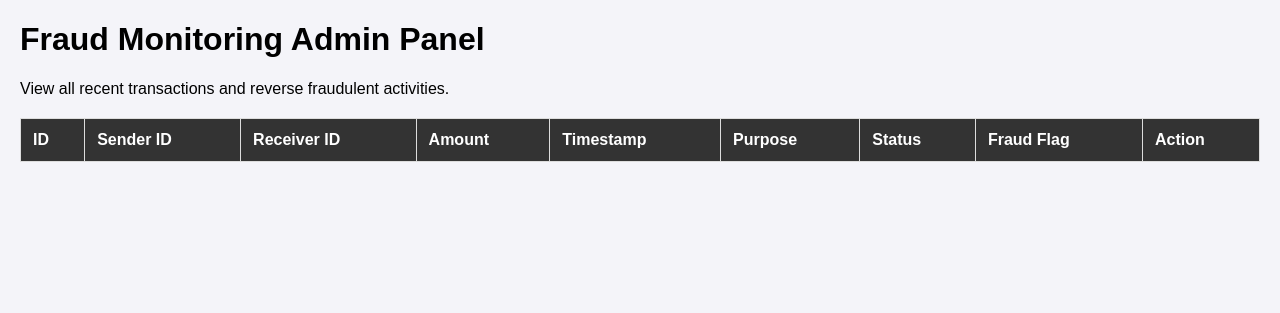
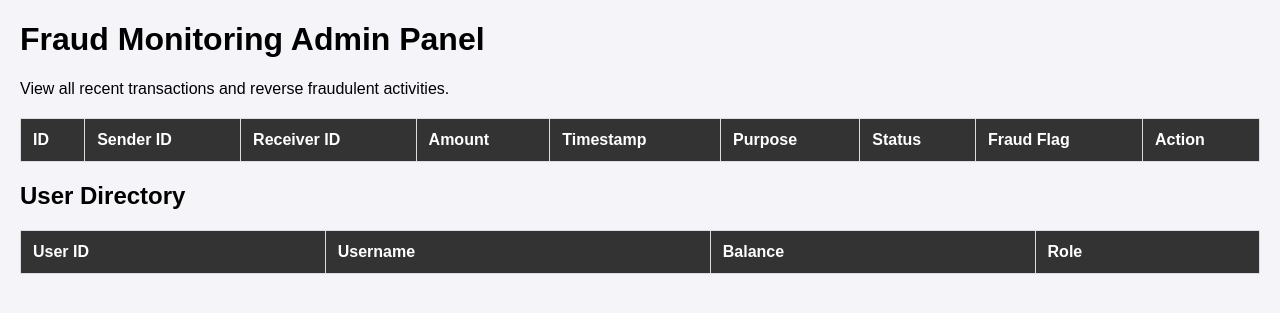
Before and after one commit to vinayak200421/financial-fraud-detection, a Flask app: template bank_server/templates/admin.html in a window 1280 px wide. Shown: the top 313 px of the page. Run offline with Flask 3, Linux system fonts and the light colour scheme; the template is opened without the code that fills it, so the values that code supplies are empty; parts of the project's set-up code (start-up, migrations or seed data) failed here and were passed over.

```diff
--- a/bank_server/app.py
+++ b/bank_server/app.py
@@ -227,6 +227,20 @@ def admin_transactions():
         })
     return jsonify(result), 200
 
+@app.route('/api/admin/users', methods=['GET'])
+@admin_required()
+def admin_users():
+    users = User.query.all()
+    result = []
+    for u in users:
+        result.append({
+            "id": u.id,
+            "username": u.username,
+            "balance": u.balance,
+            "is_admin": u.is_admin
+        })
+    return jsonify(result), 200
+
 @app.route('/api/admin/reverse/<int:txn_id>', methods=['POST'])
 @admin_required()
 def reverse_transaction(txn_id):
--- a/bank_server/templates/admin.html
+++ b/bank_server/templates/admin.html
@@ -38,6 +38,21 @@
             </tr>
         </thead>
         <tbody id="txTable">
+            <!-- Rows populated by JS -->
+        </tbody>
+    </table>
+
+    <h2>User Directory</h2>
+    <table>
+        <thead>
+            <tr>
+                <th>User ID</th>
+                <th>Username</th>
+                <th>Balance</th>
+                <th>Role</th>
+            </tr>
+        </thead>
+        <tbody id="userTable">
             <!-- Rows populated by JS -->
         </tbody>
     </table>
@@ -83,6 +98,25 @@
             }
         }
 
+        async function fetchUsers() {
+            const res = await fetch('/api/admin/users');
+            if (res.ok) {
+                const data = await res.json();
+                const tbody = document.getElementById('userTable');
+                tbody.innerHTML = '';
+                data.forEach(user => {
+                    tbody.innerHTML += `
+                        <tr>
+                            <td>${user.id}</td>
+                            <td>${user.username}</td>
+                            <td>$${user.balance.toFixed(2)}</td>
+                            <td>${user.is_admin ? 'Admin' : 'User'}</td>
+                        </tr>
+                    `;
+                });
+            }
+        }
+
         async function explainTransaction(txId) {
             const res = await fetch(`/api/admin/explain/${txId}`);
             if (res.ok) {
@@ -124,6 +158,7 @@
 
         // Initial load
         fetchTransactions();
+        fetchUsers();
     </script>
 </body>
 </html>
--- a/bank_server/templates/index.html
+++ b/bank_server/templates/index.html
@@ -33,6 +33,7 @@
     <div id="dashboardSection" class="container hidden">
         <h2 id="welcomeMsg">Welcome</h2>
         <div class="profile">
+            <p>Account ID: <strong id="userId">...</strong></p>
             <p>Your Balance: <strong id="balance">$0.00</strong></p>
             <button onclick="logout()" style="background: #6c757d;">Logout</button>
         </div>
@@ -107,6 +108,7 @@
             const profile = await res.json();
 
             document.getElementById('welcomeMsg').innerText = "Welcome, " + profile.username;
+            document.getElementById('userId').innerText = profile.id;
             document.getElementById('balance').innerText = "$" + profile.balance.toFixed(2);
             if (profile.is_admin) {
                 document.getElementById('adminLink').classList.remove('hidden');
```
